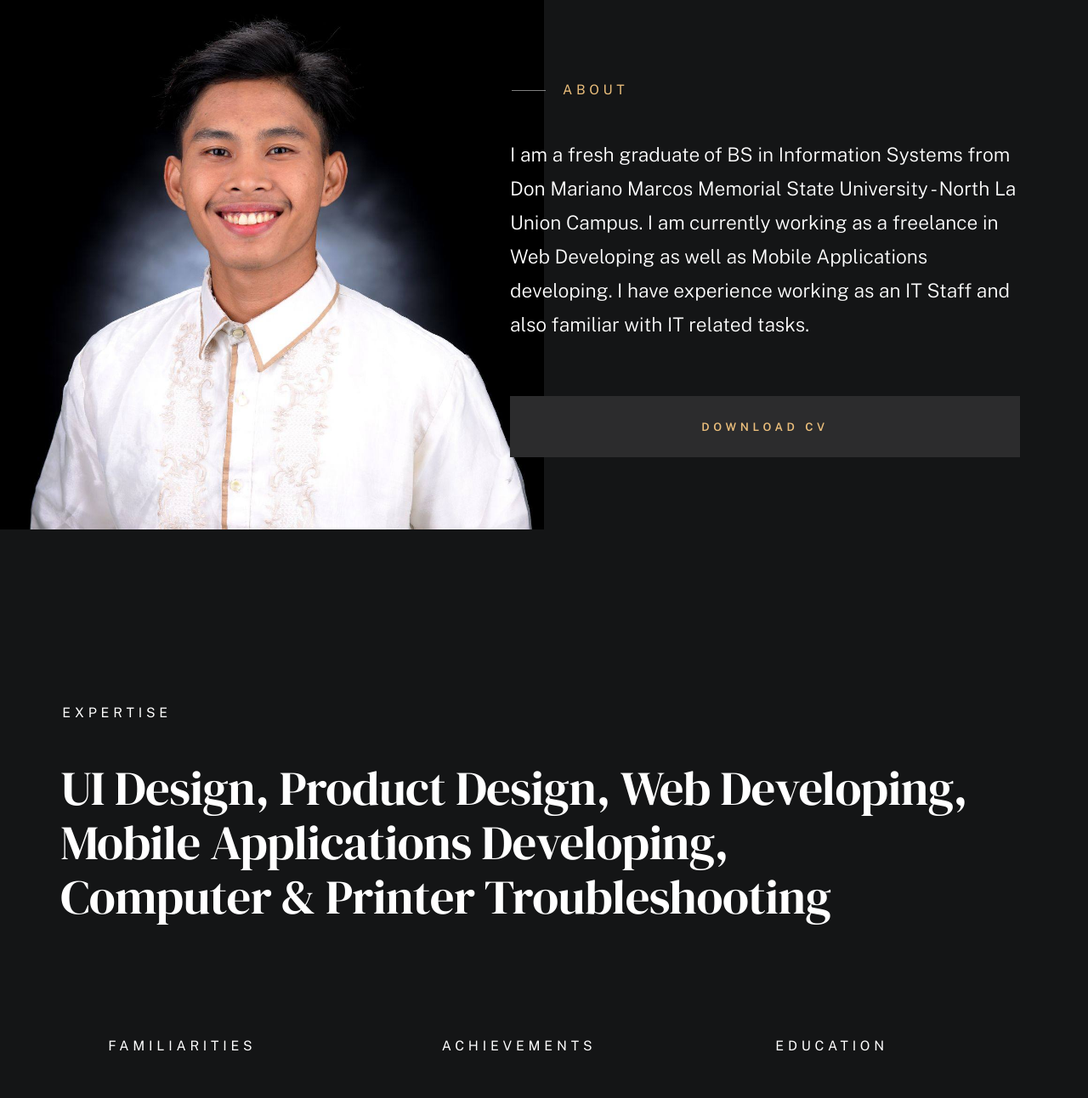
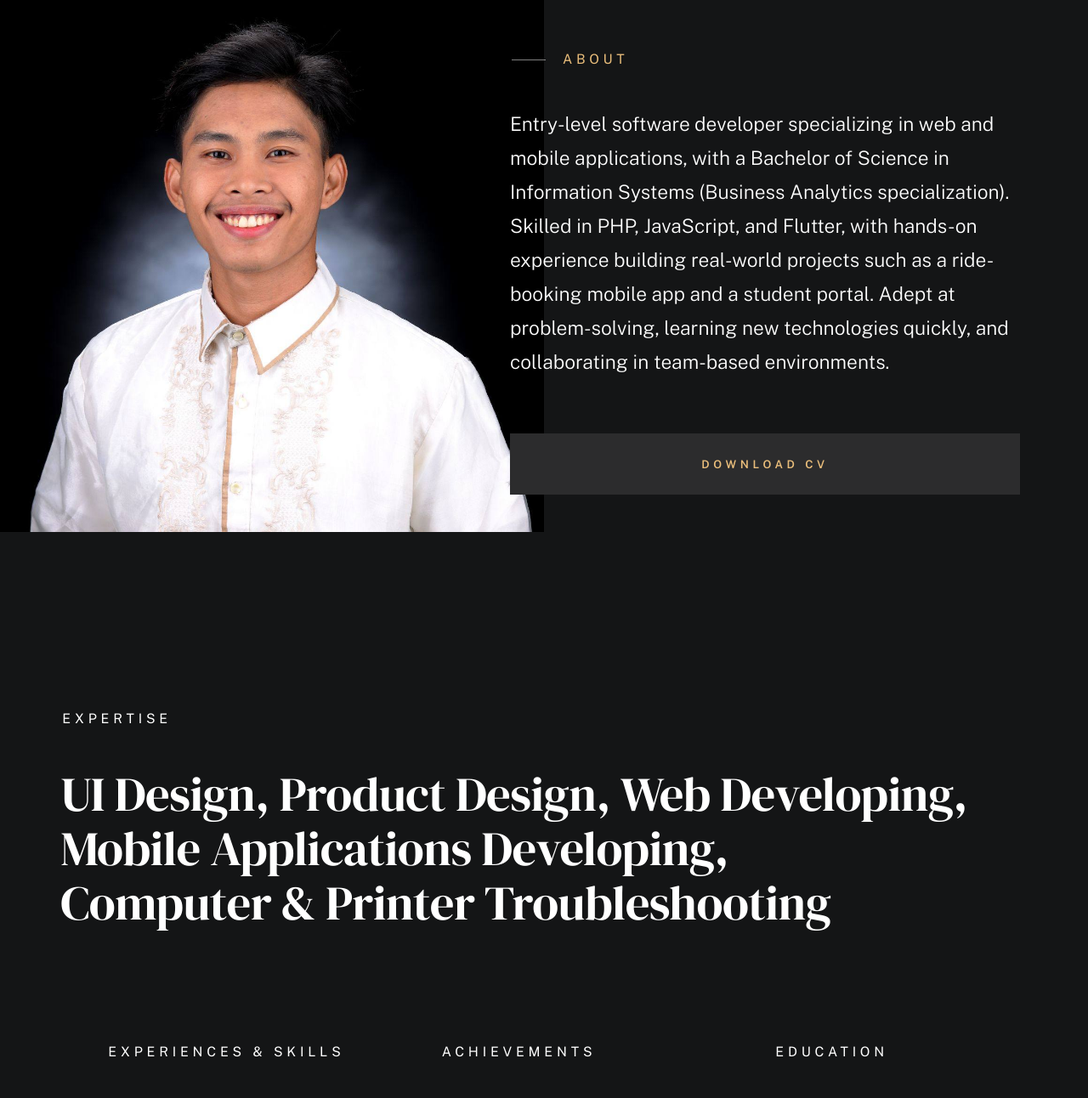
Before and after one commit to Prince0643/Portfolio, a plain HTML site: page index.html in a window 1280 px wide. Shown: the part 1040-2332 px from the top of the page at 85% size. Drawn offline with nearby package versions, Linux system fonts and the light colour scheme; a web font is replaced by a local one.

Commit message:
the final touch

```diff
--- a/index.html
+++ b/index.html
@@ -138,11 +138,12 @@
                                 About
                             </h2>
                             <p class="attention-getter" data-animate-el>
-                                I am a fresh graduate of BS in Information Systems from
-                                Don Mariano Marcos Memorial State University - North La Union
-                                Campus. I am currently working as a freelance in Web Developing as well as Mobile
-                                Applications developing. I have experience working as an IT
-                                Staff and also familiar with IT related tasks.
+                                Entry-level software developer specializing in web and mobile applications,
+                                with a Bachelor of Science in Information Systems (Business Analytics specialization).
+                                Skilled in PHP, JavaScript, and Flutter, with hands-on experience building
+                                real-world projects such as a ride-booking mobile app and a student portal.
+                                Adept at problem-solving, learning new technologies quickly, and collaborating
+                                in team-based environments.
                             </p>
                             <a href="Resume_Prince.pdf" class="btn btn--medium u-fullwidth" data-animate-el>Download CV</a>
 
@@ -173,7 +174,7 @@
                     <div class="column lg-4 tab-12">
 
                         <h2 class="text-pretitle" data-animate-el>
-                            Familiarities
+                            Experiences & Skills
                         </h2>
 
                         <div class="timeline" data-animate-el>
```
